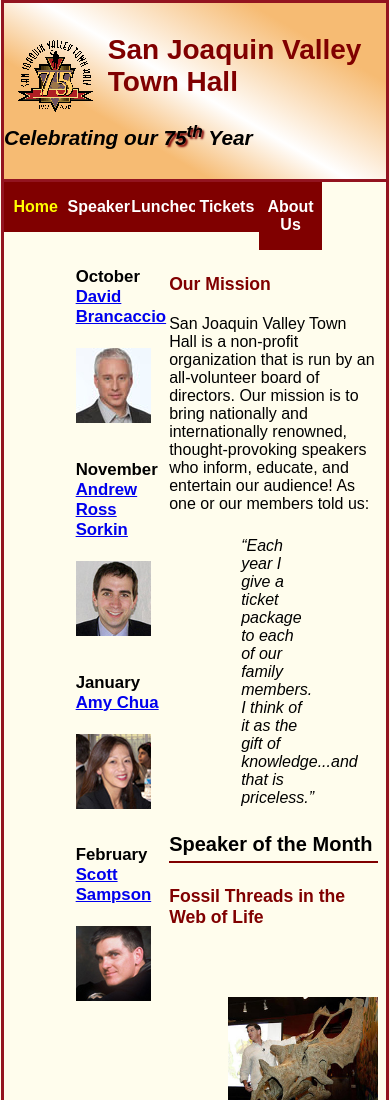
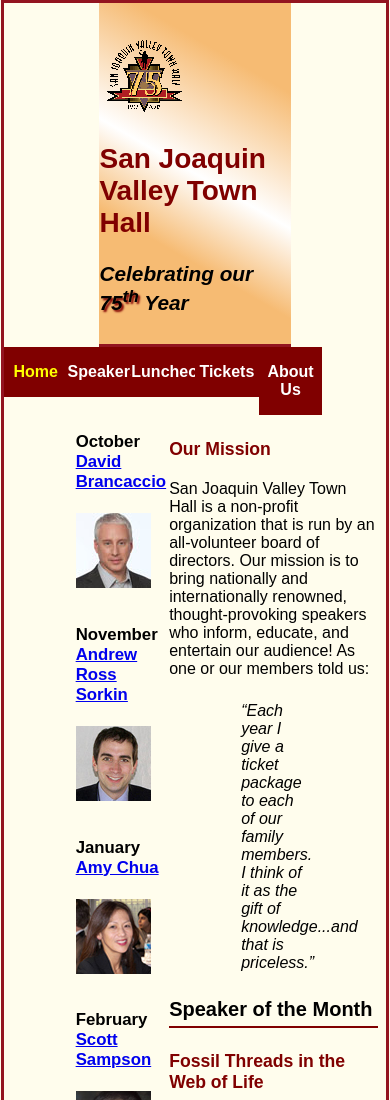
Before and after one commit to bbp45/A13, a plain HTML site: page index.html in a window 390 px wide. Shown: the top 1100 px of the page. Drawn offline with Linux system fonts and the light colour scheme.

Commit message:
css changes

```diff
--- a/index.html
+++ b/index.html
@@ -3,7 +3,7 @@
 
 <head>
 	<meta charset="utf-8">
-	<meta name="viewport" content="width=device-width, initial-scale=1">
+	<!-- <meta name="viewport" content="width=device-width, initial-scale=1"> -->
 	<title>San Joaquin Valley Town Hall</title>
 	<link rel="shortcut icon" href="images/favicon.ico">
 	<link rel="stylesheet" href="styles/main.css">
--- a/styles/main.css
+++ b/styles/main.css
@@ -208,6 +208,17 @@
 	}
 }
 
+@media screen and (max-width: 600px) {
+	header img {
+		float: none;
+	}
+	header {
+		margin: auto;
+		width: 50%;
+	}
+
+}
+
 /* the styles for the footer */
 
 footer {
```
